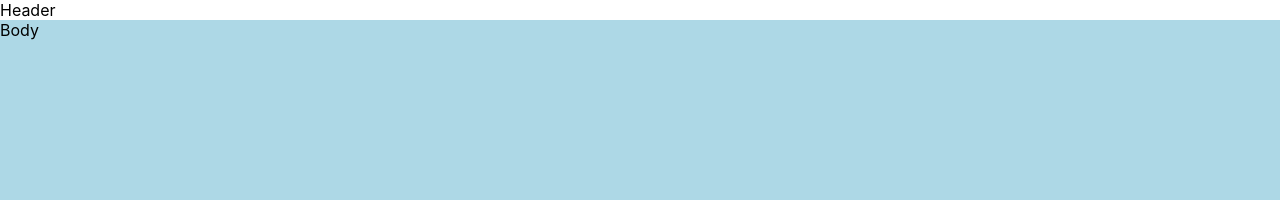
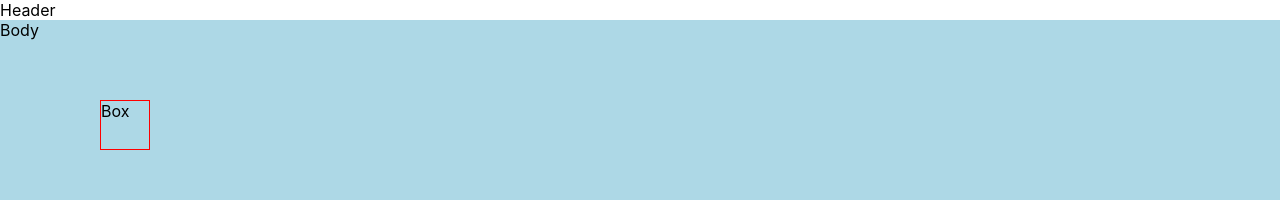
Before and after one commit to lunafutures/zoom-canvas, a React (Create React App) app: page / in a window 1280 px wide. Shown: the top 200 px of the page. Built offline with nearby package versions, Linux system fonts and the light colour scheme.

Commit message:
Add a default box at 100, 100

```diff
--- a/src/App.css
+++ b/src/App.css
@@ -15,6 +15,14 @@
 
 .AppFooter {
   grid-row: footer / span 1;
+}
+
+.TodoBox {
+  position: absolute;
+  border: 1px solid red;
+  box-sizing: border-box;
+  min-width: 50px;
+  min-height: 50px;
 }
 
 .App-logo {
--- a/src/App.tsx
+++ b/src/App.tsx
@@ -2,7 +2,21 @@ import React from "react";
 import logo from "./logo.svg";
 import "./App.css";
 
+interface TodoProps {
+  x: number;
+  y: number;
+}
+function Todo({ x, y }: TodoProps) {
+  return (
+    <div className="TodoBox" style={{ top: x, left: y }}>
+      Box
+    </div>
+  );
+}
+
 function App() {
+  const [todos, setTodos] = React.useState<TodoProps[]>([{ x: 100, y: 100 }]);
+
   return (
     <div className="App">
       <div className="AppHeader">Header</div>
@@ -24,6 +38,9 @@ function App() {
         style={{ background: "lightblue", height: "auto" }}
       >
         Body
+        {todos.map((todo) => (
+          <Todo x={todo.x} y={todo.y} />
+        ))}
       </div>
       <div className="AppFooter">Footer</div>
     </div>
```
